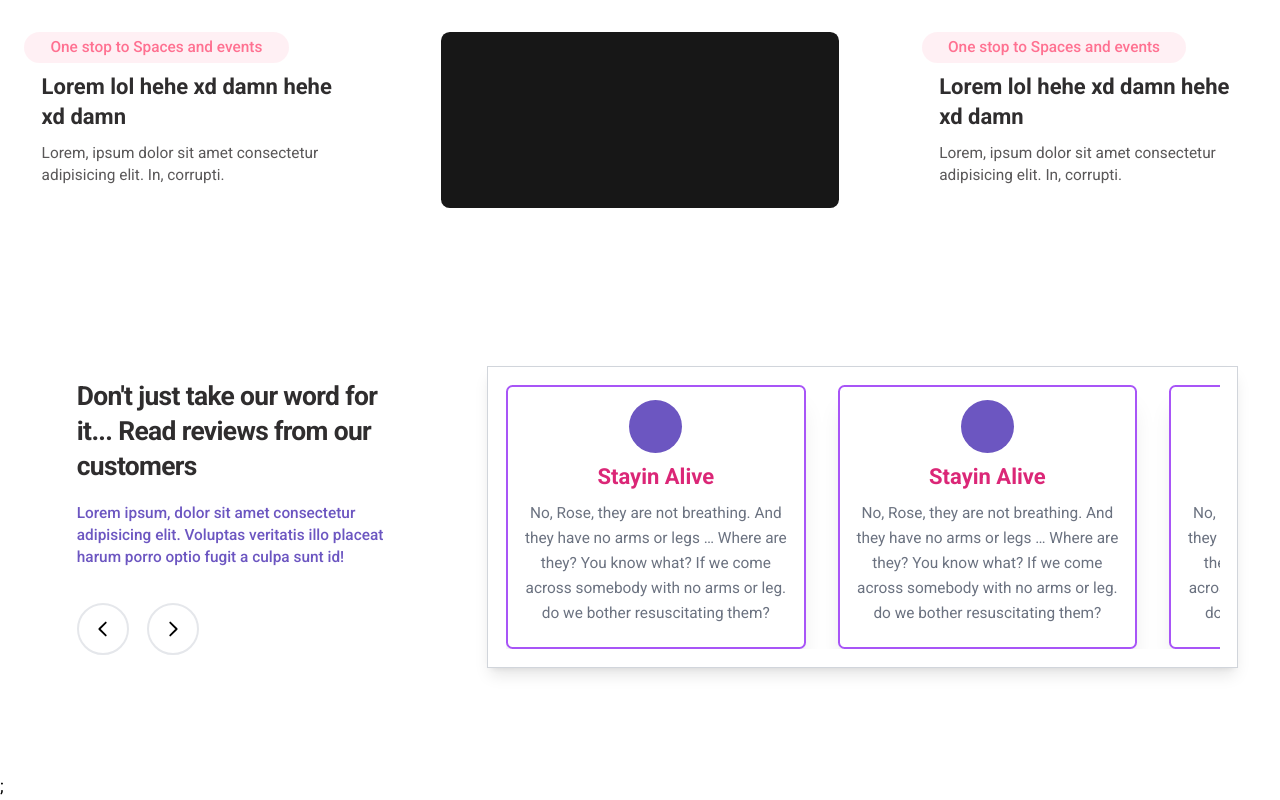
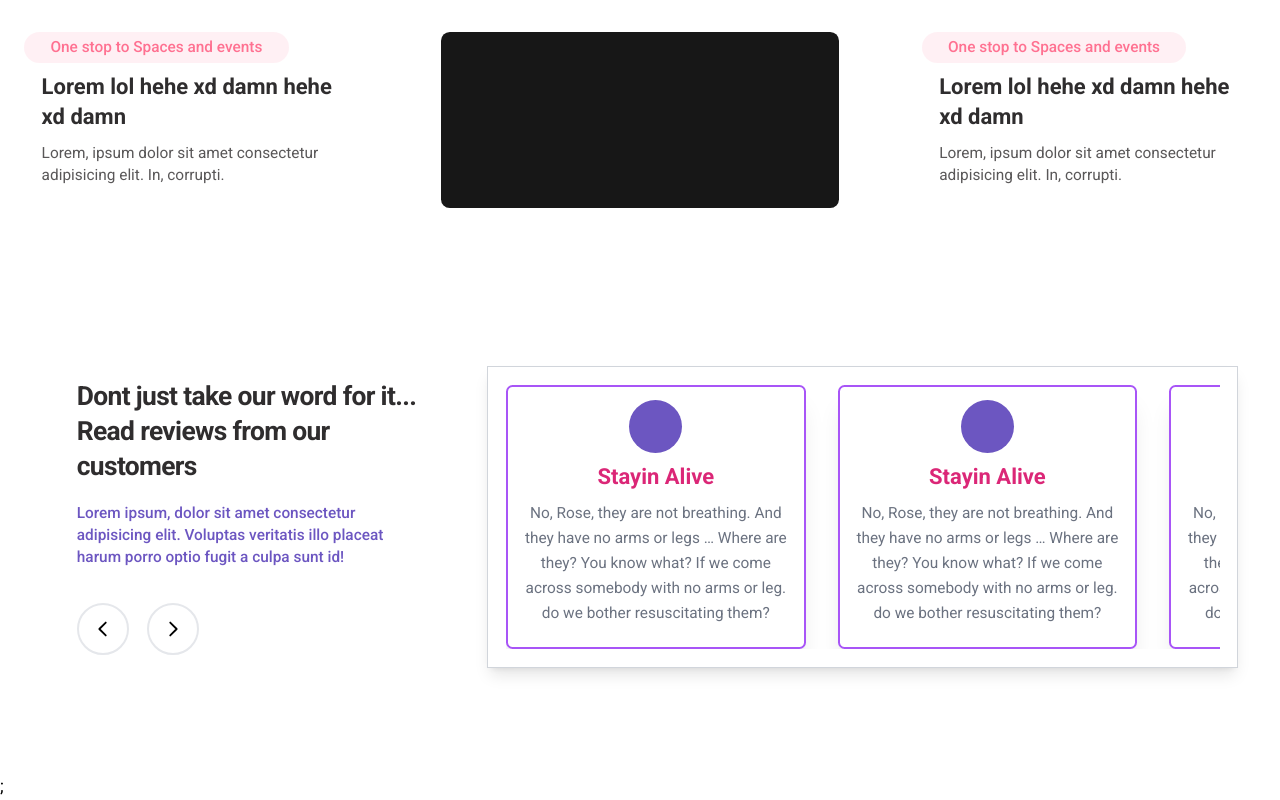
Before and after one commit to ManishBisht777/tweetspace, a Next.js app: page / in a window 1280 px wide. Shown: the part 1056-1856 px from the top of the page. Built offline with nearby package versions, Linux system fonts and the light colour scheme.

Commit message:
fix: build error

```diff
--- a/src/components/home/Testimonials.tsx
+++ b/src/components/home/Testimonials.tsx
@@ -41,7 +41,7 @@ const Testimonial = () => {
         <div className="grid grid-cols-1 gap-y-8 lg:grid-cols-3 lg:items-center lg:gap-x-16">
           <div className="max-w-xl text-center  sm:text-left">
             <h2 className="text-xl flex flex-col font-bold tracking-tight md:text-2xl text-skin-base">
-              Don't just take our word for it... Read reviews from our customers
+              Dont just take our word for it... Read reviews from our customers
             </h2>
 
             <p className="mt-4 text-accent-base font-medium text-sm">
```
